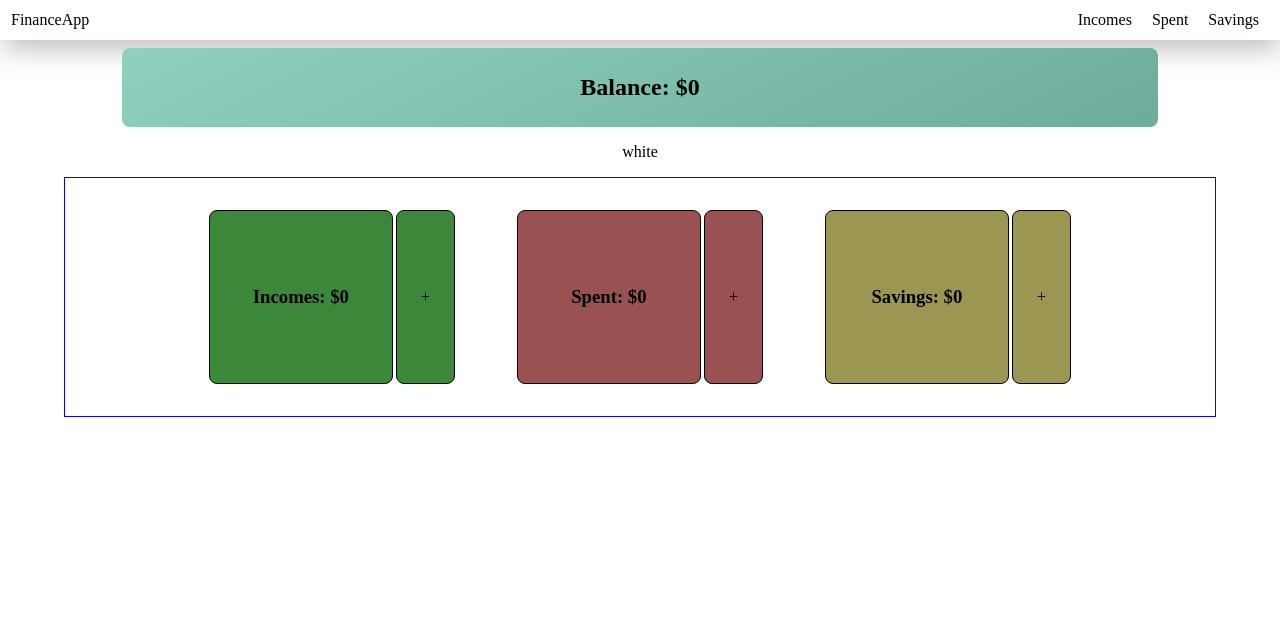
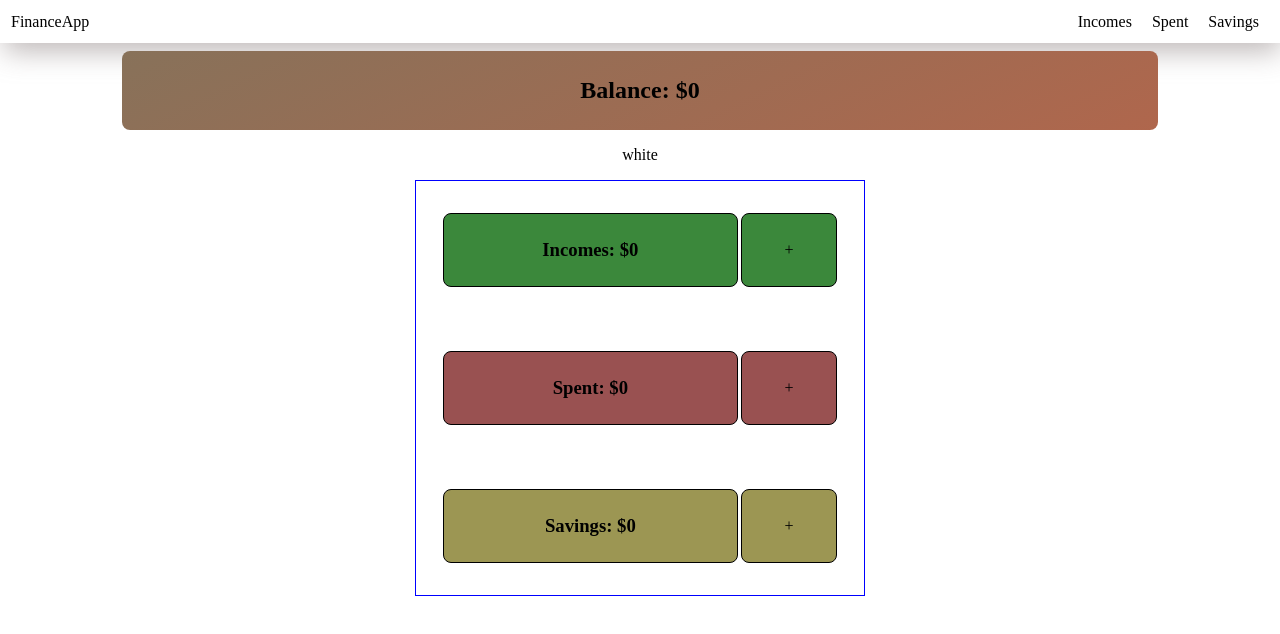
Before and after one commit to CruzFM/myfinanceapp, a React (Create React App) app: page / in a window 1280 px wide. Shown: the top 634 px of the page. Built offline with nearby package versions, Linux system fonts and the light colour scheme.

Commit message:
breakpoint style improved. background animation for balance implemented.

```diff
--- a/src/components/Navbar/navbar.style.css
+++ b/src/components/Navbar/navbar.style.css
@@ -1,6 +1,6 @@
 .navbar{
     padding: 12px 11px;
-    height: 2.5rem;
+    height: 2.7rem;
     display: flex;
     align-items: center;
     box-shadow: 2px 10px 28px -2px rgba(151,142,142,0.64);
--- a/src/components/myAccount/myAccount.css
+++ b/src/components/myAccount/myAccount.css
@@ -9,8 +9,6 @@
 }
 
 .myAccount--balance{
-    /* border: 1px solid black; */
-    background-color: rgb(64, 103, 64);
     width: inherit;
     padding: 26px 19px;
     display:flex;
@@ -63,18 +61,14 @@
     border-radius: 8px;
 }
 
-/* .modal{
-    padding: 20px 17px;
-} */
 
-
+/* ---- BALANCE ANIMATION ------*/
 .myAccount--balance {
-    background: linear-gradient(334deg, #2d695a, #95d6c5, #38a286);
+    background: linear-gradient(334deg, #b1664c, #3a8773, #27c99e);
     background-size: 600% 600%;
-
-    -webkit-animation: balanceBackAnimation 30s ease infinite;
-    -moz-animation: balanceBackAnimation 30s ease infinite;
-    animation: balanceBackAnimation 30s ease infinite;
+    -webkit-animation: balanceBackAnimation 11s ease infinite;
+    -moz-animation: balanceBackAnimation 11s ease infinite;
+    animation: balanceBackAnimation 11s ease infinite;
 }
 
 @-webkit-keyframes balanceBackAnimation {
@@ -93,6 +87,8 @@
     100%{background-position:2% 0%}
 }
 
+/* ---- END OF BALANCE ANIMATION ------*/
+
 .modal-btn{
     border: none;
     background-color: red;
@@ -105,14 +101,16 @@
 
 @media screen and (min-width: 760px){
     .myAccount--items{
-        flex-direction: row;
         border: 1px solid blue;
-        height: 15rem;
+        /* flex-direction: row;
+        height: 15rem; */
+        width: 450px;
+        gap: 0;
     }
 
     .myAccount--items > div{
         padding: 32px 27px;
-        width: 300px;
+        width: 100%;
     }
 
     .myAccount--items > div > div{
```
